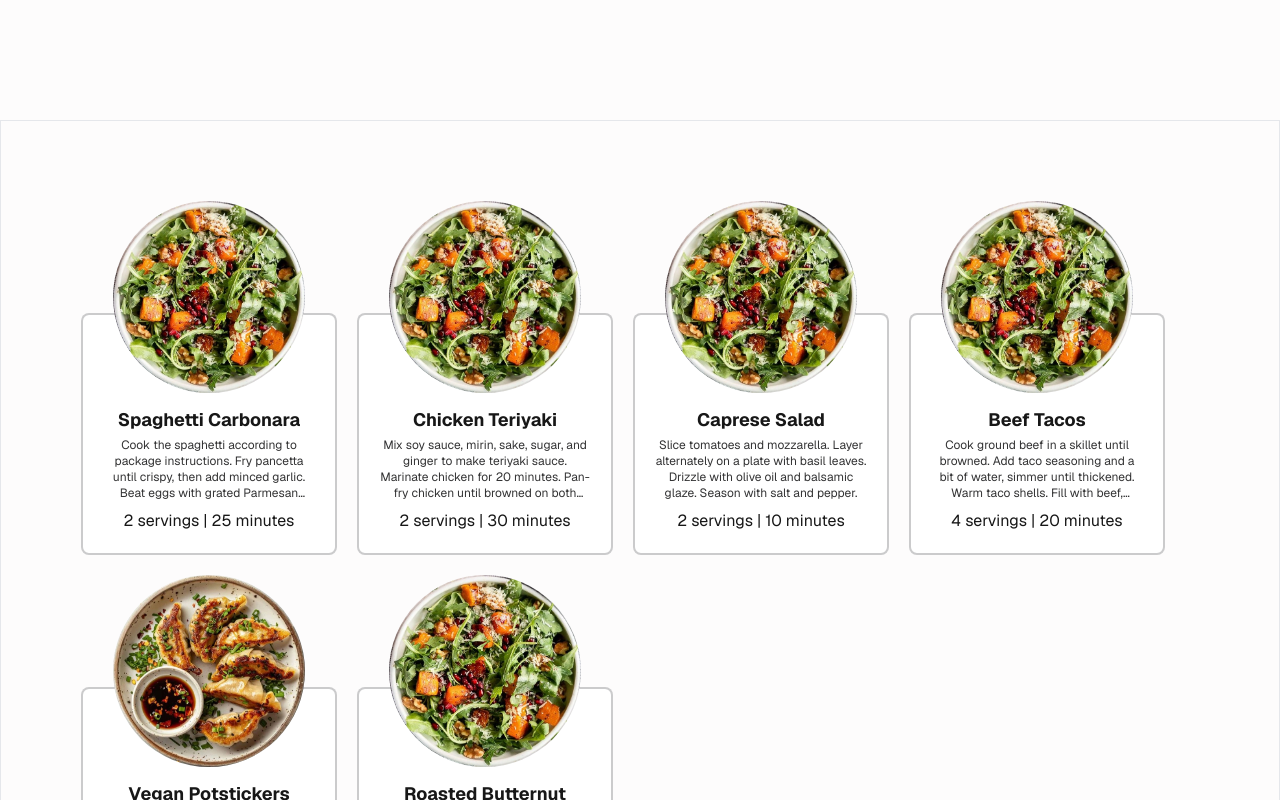
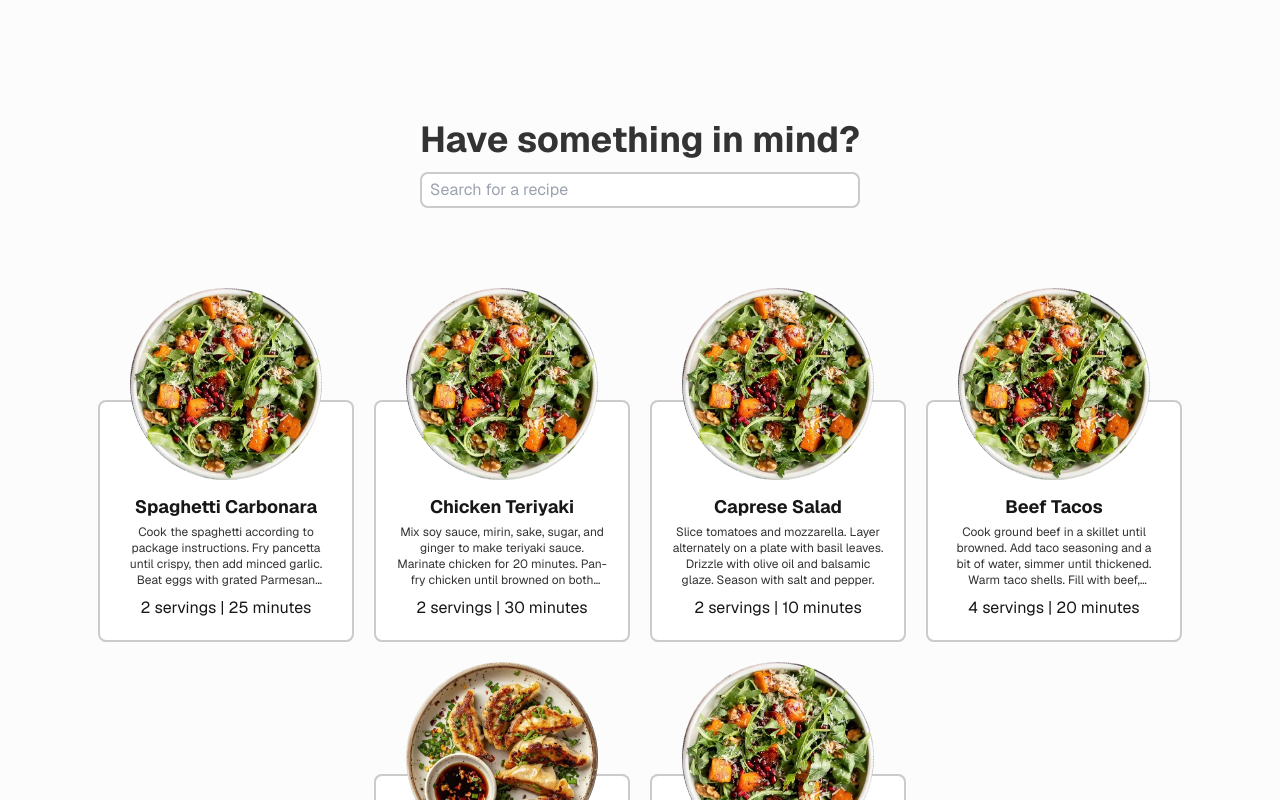
Before and after one commit to addomingo/Next-Recipe-Application, a Next.js app: page / in a window 1280 px wide. Shown: the part 700-1500 px from the top of the page. Built offline with nearby package versions, Linux system fonts and the light colour scheme.

Commit message:
feat: implement search functionality

```diff
--- a/app/api/recipes/route.ts
+++ b/app/api/recipes/route.ts
@@ -23,7 +23,7 @@ export async function GET(request: NextRequest) {
     const filteredRecipes = id
         ? data.filter(recipe => (id === recipe.id))
         : search
-            ? data.filter(recipe => recipe.name.includes(search))
+            ? data.filter(recipe => recipe.name.toLowerCase().includes(search.toLowerCase()))
             : data;
 
     // return the data
--- a/app/page.tsx
+++ b/app/page.tsx
@@ -1,123 +1,11 @@
-"use client"
 import FeaturedRecipes from "@/components/FeaturedRecipes";
-import RecipeCard from "@/components/RecipeCard";
-import Recipe from "@/types/recipe";
-import Image from "next/image";
-import Link from "next/link";
-import { useEffect, useState } from "react";
-
-// export default function Home() {
-//   return (
-//     <div className="grid grid-rows-[20px_1fr_20px] items-center justify-items-center min-h-screen p-8 pb-20 gap-16 sm:p-20 font-[family-name:var(--font-geist-sans)]">
-//       <main className="flex flex-col gap-8 row-start-2 items-center sm:items-start">
-//         <Image
-//           className="dark:invert"
-//           src="/next.svg"
-//           alt="Next.js logo"
-//           width={180}
-//           height={38}
-//           priority
-//         />
-//         <ol className="list-inside list-decimal text-sm text-center sm:text-left font-[family-name:var(--font-geist-mono)]">
-//           <li className="mb-2">
-//             Get started by editing{" "}
-//             <code className="bg-black/[.05] dark:bg-white/[.06] px-1 py-0.5 rounded font-semibold">
-//               app/page.tsx
-//             </code>
-//             .
-//           </li>
-//           <li>Save and see your changes instantly.</li>
-//         </ol>
-
-//         <div className="flex gap-4 items-center flex-col sm:flex-row">
-//           <a
-//             className="rounded-full border border-solid border-transparent transition-colors flex items-center justify-center bg-foreground text-background gap-2 hover:bg-[#383838] dark:hover:bg-[#ccc] text-sm sm:text-base h-10 sm:h-12 px-4 sm:px-5"
-//             href="https://vercel.com/new?utm_source=create-next-app&utm_medium=appdir-template-tw&utm_campaign=create-next-app"
-//             target="_blank"
-//             rel="noopener noreferrer"
-//           >
-//             <Image
-//               className="dark:invert"
-//               src="/vercel.svg"
-//               alt="Vercel logomark"
-//               width={20}
-//               height={20}
-//             />
-//             Deploy now
-//           </a>
-//           <a
-//             className="rounded-full border border-solid border-black/[.08] dark:border-white/[.145] transition-colors flex items-center justify-center hover:bg-[#f2f2f2] dark:hover:bg-[#1a1a1a] hover:border-transparent text-sm sm:text-base h-10 sm:h-12 px-4 sm:px-5 sm:min-w-44"
-//             href="https://nextjs.org/docs?utm_source=create-next-app&utm_medium=appdir-template-tw&utm_campaign=create-next-app"
-//             target="_blank"
-//             rel="noopener noreferrer"
-//           >
-//             Read our docs
-//           </a>
-//         </div>
-//       </main>
-//       <footer className="row-start-3 flex gap-6 flex-wrap items-center justify-center">
-//         <a
-//           className="flex items-center gap-2 hover:underline hover:underline-offset-4"
-//           href="https://nextjs.org/learn?utm_source=create-next-app&utm_medium=appdir-template-tw&utm_campaign=create-next-app"
-//           target="_blank"
-//           rel="noopener noreferrer"
-//         >
-//           <Image
-//             aria-hidden
-//             src="/file.svg"
-//             alt="File icon"
-//             width={16}
-//             height={16}
-//           />
-//           Learn
-//         </a>
-//         <a
-//           className="flex items-center gap-2 hover:underline hover:underline-offset-4"
-//           href="https://vercel.com/templates?framework=next.js&utm_source=create-next-app&utm_medium=appdir-template-tw&utm_campaign=create-next-app"
-//           target="_blank"
-//           rel="noopener noreferrer"
-//         >
-//           <Image
-//             aria-hidden
-//             src="/window.svg"
-//             alt="Window icon"
-//             width={16}
-//             height={16}
-//           />
-//           Examples
-//         </a>
-//         <a
-//           className="flex items-center gap-2 hover:underline hover:underline-offset-4"
-//           href="https://nextjs.org?utm_source=create-next-app&utm_medium=appdir-template-tw&utm_campaign=create-next-app"
-//           target="_blank"
-//           rel="noopener noreferrer"
-//         >
-//           <Image
-//             aria-hidden
-//             src="/globe.svg"
-//             alt="Globe icon"
-//             width={16}
-//             height={16}
-//           />
-//           Go to nextjs.org →
-//         </a>
-//       </footer>
-//     </div>
-//   );
-// }
+import RecipeGridView from "@/components/RecipeGridView";
 
 async function getRecipes() {
 
 }
 
 export default function Home() {
-  const [recipes, setRecipes] = useState<Recipe[]>([]);
-
-  useEffect(() => {
-    fetch("/api/recipes")
-      .then(res => res.json())
-      .then(data => setRecipes(data));
-  }, []);
 
   return (
     <div className="bg-MainBackground flex flex-col gap-5">
@@ -126,11 +14,7 @@ export default function Home() {
         <h3 className="text-BlackText font-bold text-lg">what would you like to cook today?</h3>
         <FeaturedRecipes />
       </section>
-      <section className="h-screen flex flex-row items-stretch gap-5 p-20 flex-wrap border">
-        {recipes.map(recipe => (
-          <RecipeCard key={recipe.id} recipe={recipe}/>
-        ))}
-    </section>
+      <RecipeGridView />
   </div>
   );
 }
--- a/components/FeaturedRecipes.tsx
+++ b/components/FeaturedRecipes.tsx
@@ -1,3 +1,4 @@
+"use client"
 import Image from "next/image";
 import { useEffect, useState } from "react";
 
--- /dev/null
+++ b/components/RecipeGridView.tsx
@@ -0,0 +1,41 @@
+"use client"
+import { useEffect, useState } from "react";
+import RecipeCard from "./RecipeCard";
+import Recipe from "@/types/recipe";
+
+export default function RecipeGridView() {
+    const [recipes, setRecipes] = useState<Recipe[]>([]);
+    const [search, setSearch] = useState<string>("");
+
+    useEffect(() => {
+        fetch("/api/recipes")
+        .then(res => res.json())
+        .then(data => setRecipes(data));
+    }, []);
+
+    useEffect(() => {
+        fetch(`/api/recipes?search=${search}`)
+        .then(res => res.json())
+        .then(data => setRecipes(data));
+    }, [search]);
+
+    return (
+        <section className="h-screen flex flex-col items-center">
+            <div className="flex flex-col gap-3">
+                <h2 className="text-BlackText font-bold text-4xl">Have something in mind?</h2>
+                <input
+                    type="text"
+                    placeholder="Search for a recipe"
+                    value={search}
+                    onChange={(e) => (setSearch(e.target.value))}
+                    className="px-2 py-1 border-2 border-BlackText/25 rounded-lg focus:outline-none"
+                />
+            </div>
+            <div className="flex flex-row items-stretch justify-center gap-5 p-20 flex-wrap">
+                {recipes.map(recipe => (
+                    <RecipeCard key={recipe.id} recipe={recipe}/>
+                ))}
+            </div>
+        </section>
+    );
+}
```
